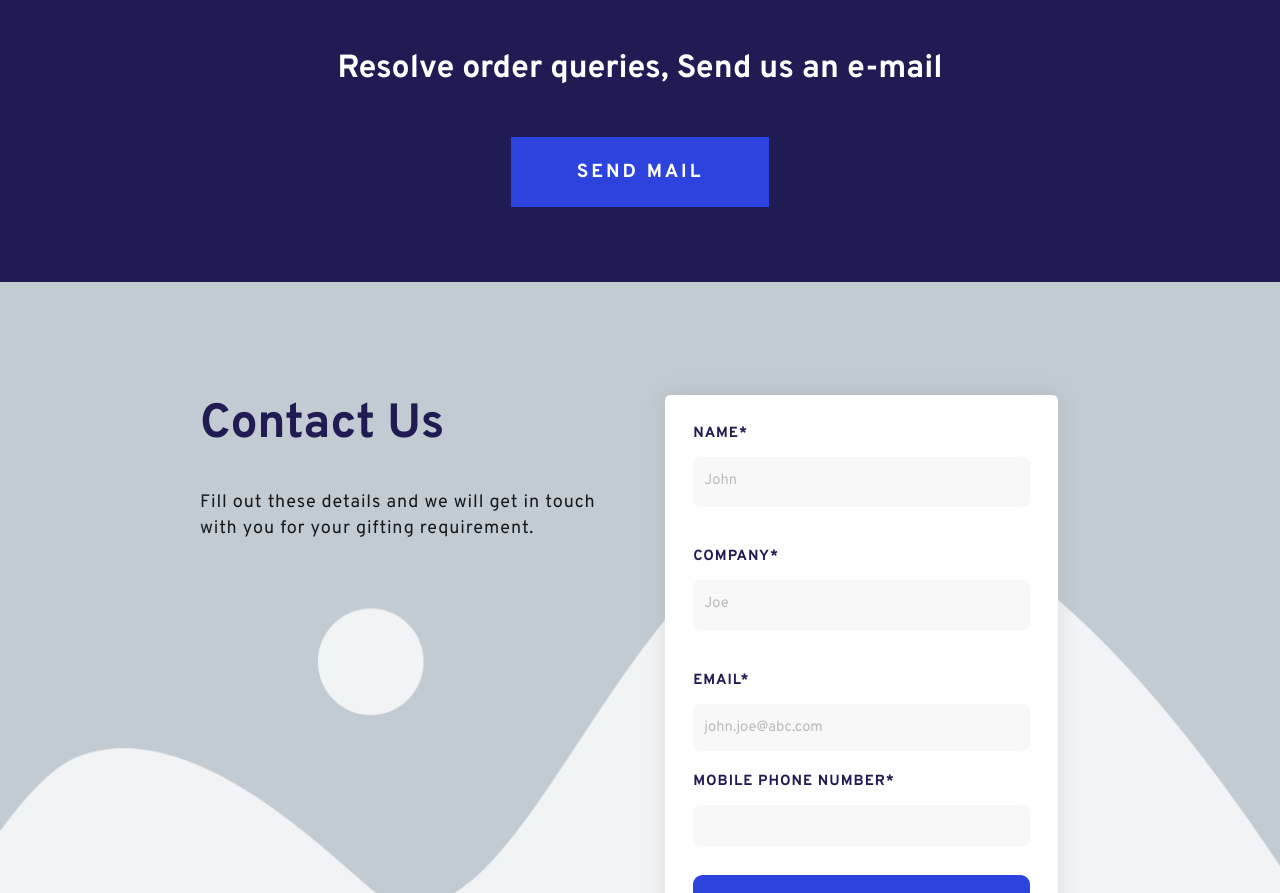
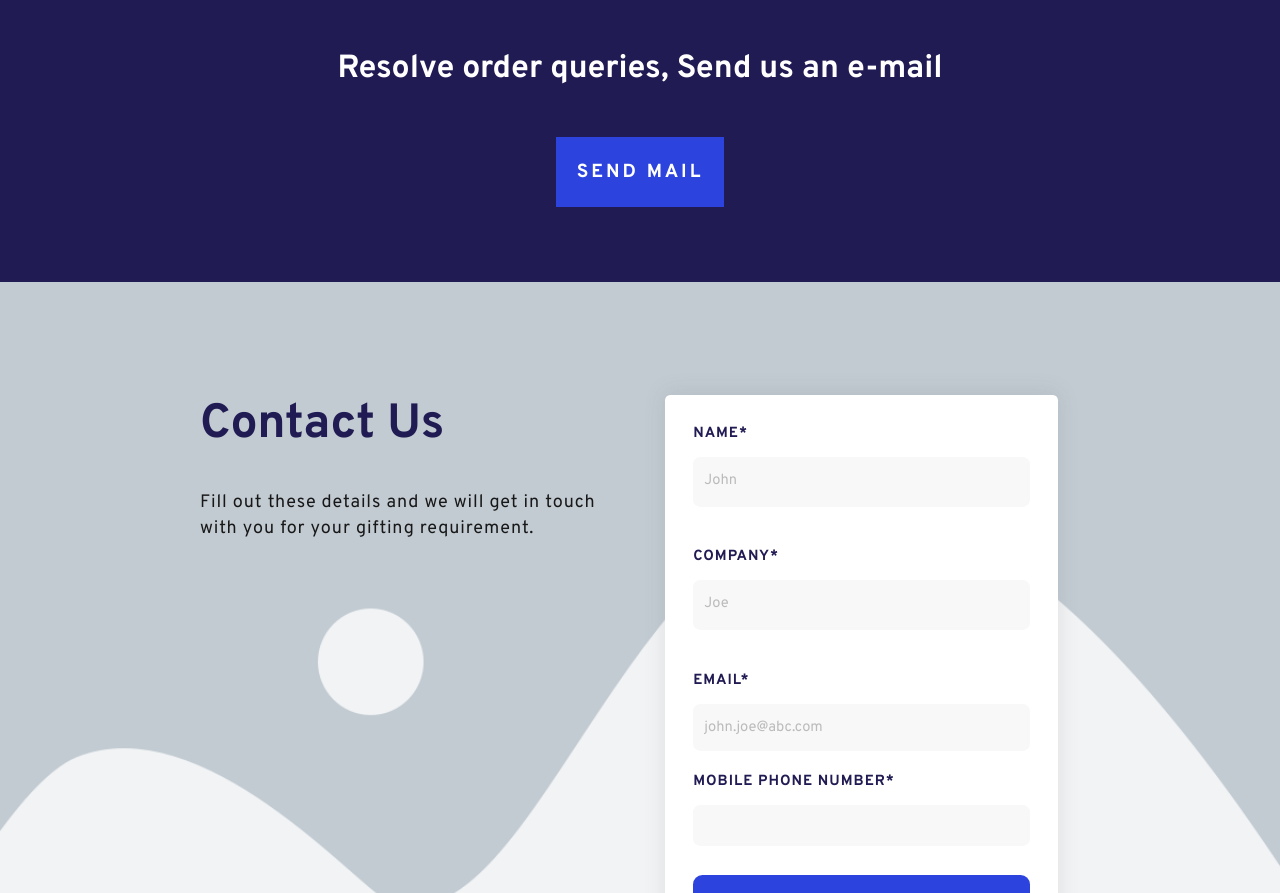
Before and after one commit to arorapuneet29/Eazemygift, a React (Create React App) app: page / in a window 1280 px wide. Shown: the part 5520-6413 px from the top of the page. Built offline with nearby package versions, Linux system fonts and the light colour scheme; no server answers.

Commit message:
email added

```diff
--- a/src/pages/FrameFour/index.js
+++ b/src/pages/FrameFour/index.js
@@ -849,9 +849,10 @@ const FrameFourPage = () => {
                 >
                   Resolve order queries, Send us an e-mail
                 </Text>
-                <Button className="cursor-pointer font-bold sm:mb-[10px] md:mb-[13px] mb-[21px] min-w-[23%] sm:mt-[21px] md:mt-[27px] mt-[44px] text-[18.92px] text-center text-white_A700 md:tracking-ls1 sm:tracking-ls1 tracking-ls3 uppercase w-[max-content]">
+                <a href="mailto:queries@easemyexpo.com"> <Button className="cursor-pointer font-bold sm:mb-[10px] md:mb-[13px] mb-[21px] min-w-[23%] sm:mt-[21px] md:mt-[27px] mt-[44px] text-[18.92px] text-center text-white_A700 md:tracking-ls1 sm:tracking-ls1 tracking-ls3 uppercase w-[max-content]">
                   SEND MAIL
-                </Button>
+                </Button></a>
+
               </div>
             </div>
           </div>
```
